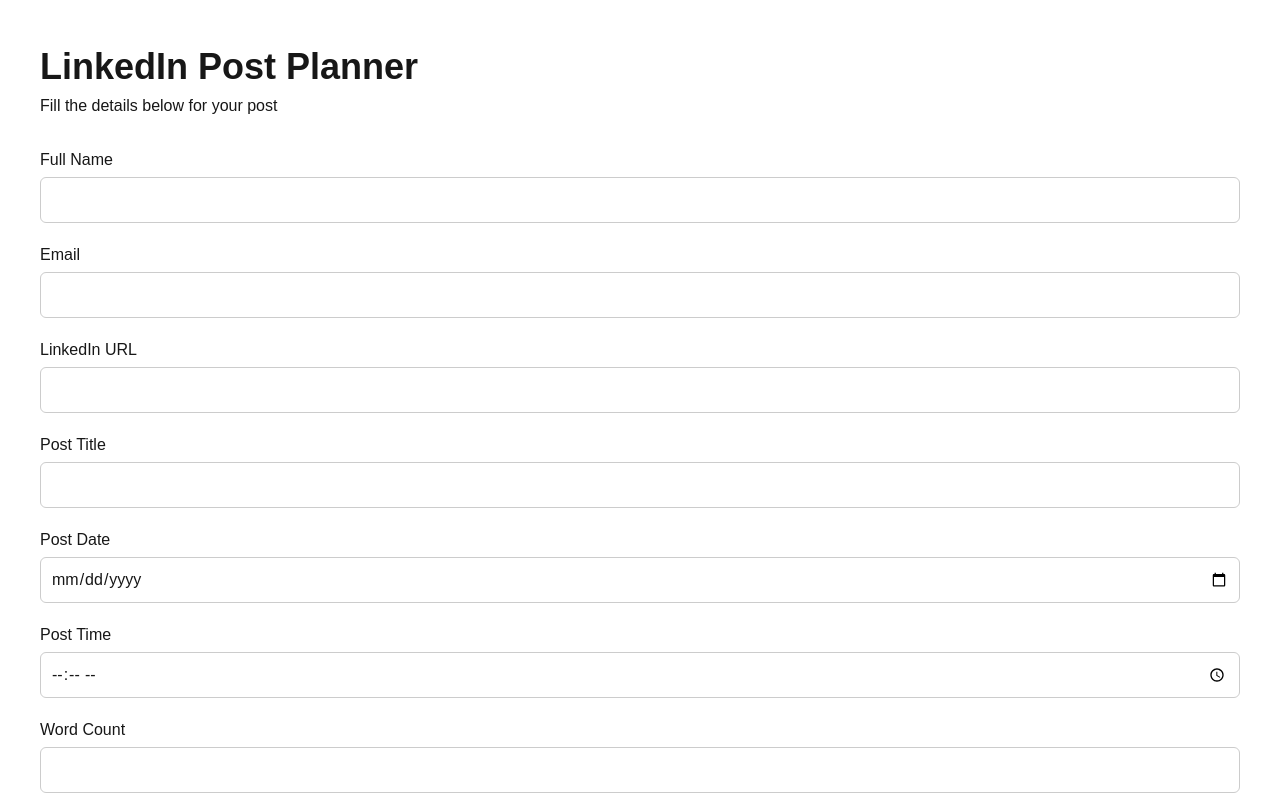
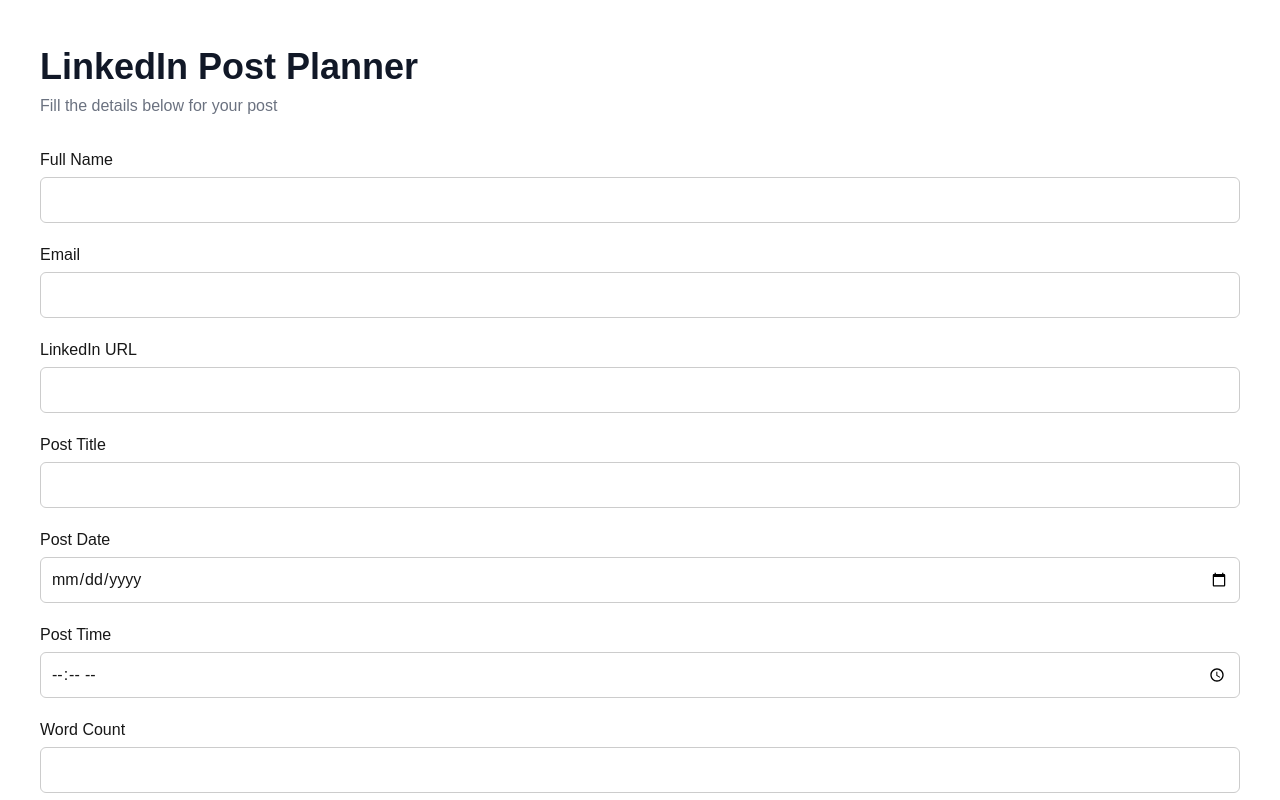
Before and after one commit to tejalkale09/linkedin-custom-form, a Next.js app: page / in a window 1280 px wide. Shown: the top 800 px of the page. Built offline with nearby package versions, Linux system fonts and the light colour scheme.

Commit message:
Update page.tsx

```diff
--- a/app/page.tsx
+++ b/app/page.tsx
@@ -73,10 +73,10 @@ export default function Home() {
 
   return(
     <div style={{background:"#fff",padding:"40px",fontFamily:"Arial"}}>
-      <h1 style={{fontSize:"36px",fontWeight:"bold"}}>
+      <h1 style={{fontSize:"36px",fontWeight:"bold",color:"#111827"}}>
         LinkedIn Post Planner
       </h1>
-      <p style={{marginBottom:"30px"}}>
+      <p style={{marginBottom:"30px",color:"#6b7280"}}>
         Fill the details below for your post
       </p>
 
```
